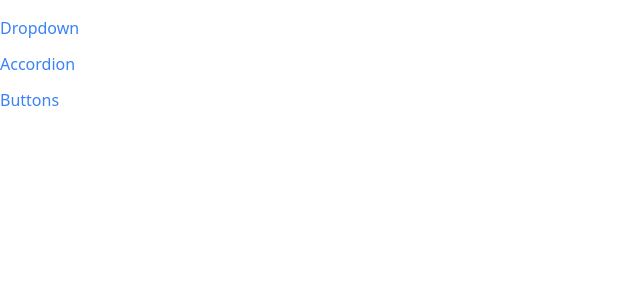
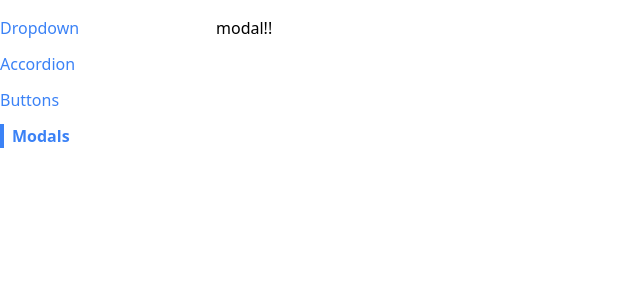
Before and after one commit to shivangi0109/components, a React (Create React App) app: page /modals in a window 1280 px wide. Shown: the top 300 px of the page, without its empty margins (0-640 px from the left). Built offline with nearby package versions, Linux system fonts and the light colour scheme.

Commit message:
Add modal component

```diff
--- a/src/App.js
+++ b/src/App.js
@@ -3,6 +3,7 @@ import Route from './components/Route';
 import AccordionPage from './pages/AccordionPage';
 import DropdownPage from './pages/DropdownPage';
 import ButtonPage from './pages/ButtonPage';
+import ModalPage from './pages/ModalPage';
 
 function App() {
 
@@ -19,6 +20,9 @@ function App() {
         <Route path="/buttons">
           <ButtonPage />
         </Route>
+        <Route path="/modals">
+          <ModalPage />
+        </Route>
       </div>
     </div>
   )
--- /dev/null
+++ b/src/components/Modal.js
@@ -0,0 +1,7 @@
+function Modal() {
+  return (
+    <div>modal!!</div>
+  );
+}
+
+export default Modal;
--- a/src/components/Sidebar.js
+++ b/src/components/Sidebar.js
@@ -5,6 +5,7 @@ function Sidebar() {
     { label: 'Dropdown', path: '/'},
     { label: 'Accordion', path: '/accordion'},
     { label: 'Buttons', path: '/buttons'},
+    { label: 'Modals', path: '/modals'},
   ];
 
   const renderedItems = links.map((link) => {
--- /dev/null
+++ b/src/pages/ModalPage.js
@@ -0,0 +1,11 @@
+import Modal from "../components/Modal";
+
+function ModalPage() {
+  return (
+    <div>
+      <Modal />
+    </div>
+  );
+}
+
+export default ModalPage;
```
